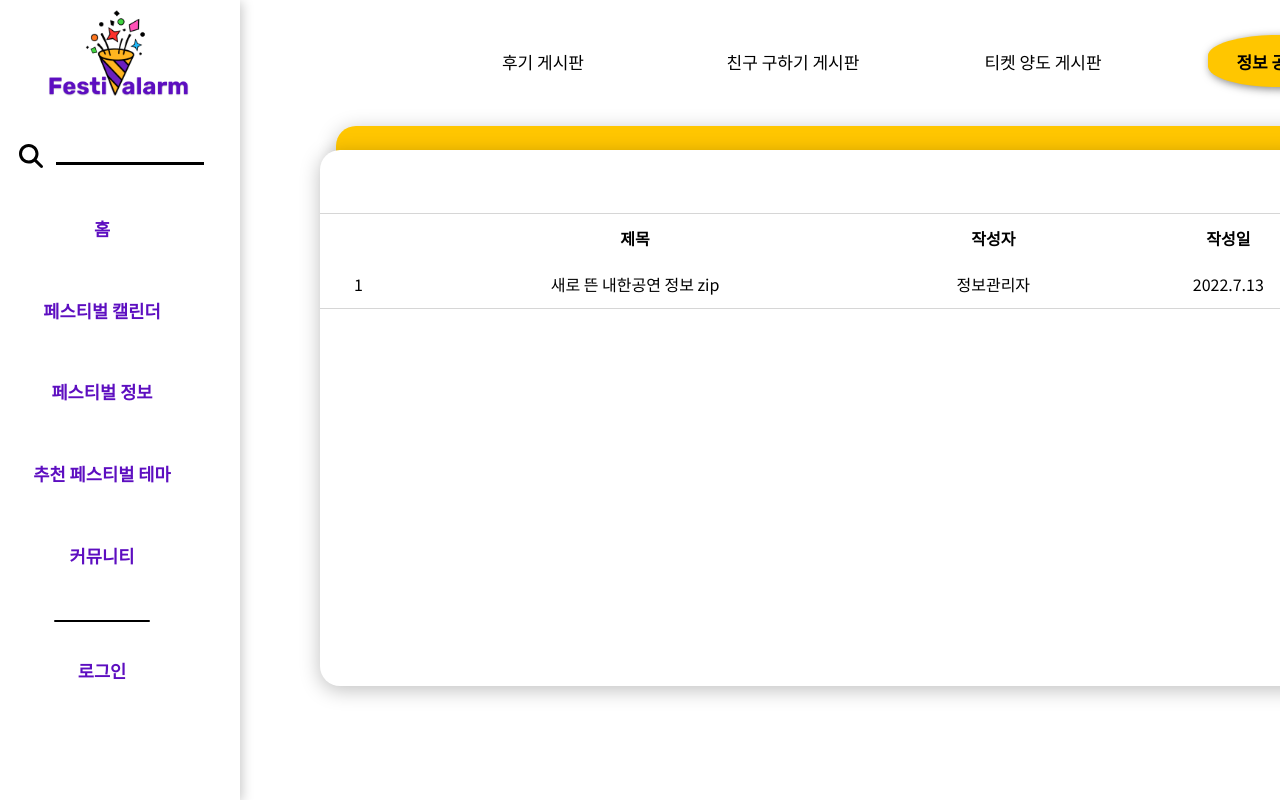
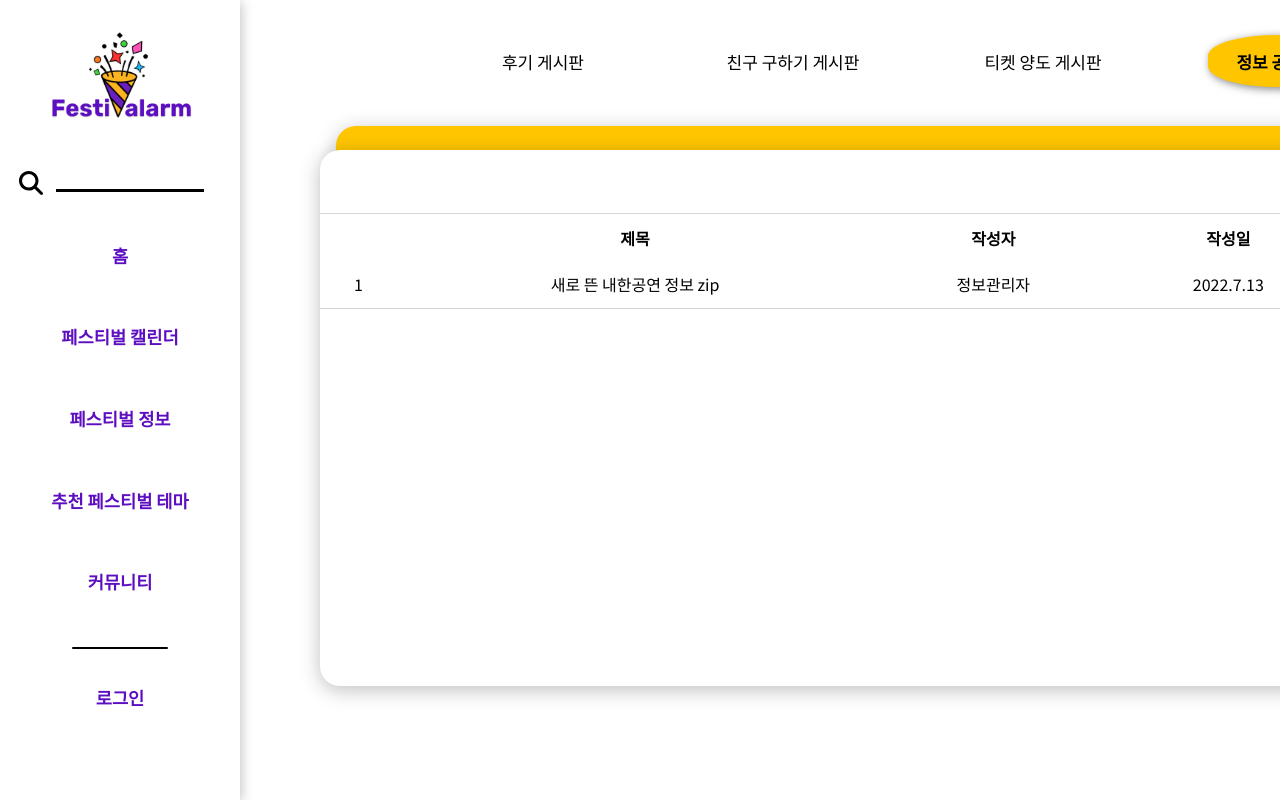
Before and after one commit to soyeons/MUTSA_team_Soyeon, a React (Create React App) app: page /inf in a window 1280 px wide. Shown: the top 800 px of the page. Built offline with nearby package versions, Linux system fonts and the light colour scheme.

Commit message:
[fix] 로고 가운데 정렬

```diff
--- a/src/Nav.css
+++ b/src/Nav.css
@@ -1,20 +1,21 @@
 .navbar {
 	text-align: center;
 	position: fixed;
+	height: 100vh;
+	width: 15rem;
+	background-color: white;
+	/* box-shadow: 0.1rem 0.1rem 0.7rem rgb(200, 200, 200); */
+	min-width: 15rem;
 }
 
 .title {
-	margin-top: 7.5rem;
 	/* font-size: 2rem; */
 	position: relative;
 }
 
 .logoimg {
 	width: 9rem;
-	position: absolute;
-	left: 2.8rem;
-	bottom: 0;
-	display: block;
+	margin: 0 auto;
 }
 
 .search {
```
